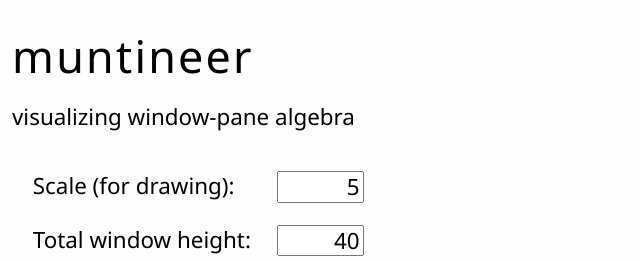
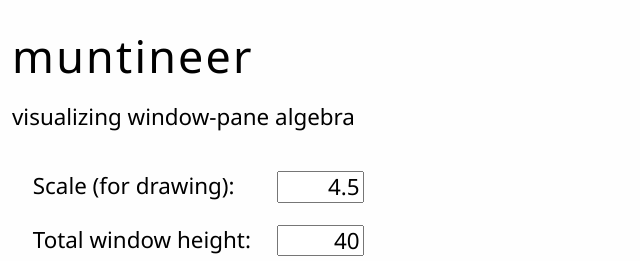
Before and after one commit to EliahKagan/muntineer, a plain HTML site: page index.html in a window 1280 px wide. Shown: the top 261 px of the page, 180-820 px from the left. Drawn offline with nearby package versions, Linux system fonts and the light colour scheme; a script that the page names is missing; a web font is replaced by a local one.

Commit message:
decreased scale a little
I think this looks a bit better for the default (example) input.

Having the default scale be fractional has the additional benefit
that users will know they can set fractional values.

```diff
--- a/index.html
+++ b/index.html
@@ -39,7 +39,7 @@
       <form>
         <fieldset>
           <legend>Scale (for drawing):</legend>
-          <input id="scale" type="text" value="5">
+          <input id="scale" type="text" value="4.5">
         </fieldset>
         <fieldset>
           <legend>Total window height:</legend>
```
